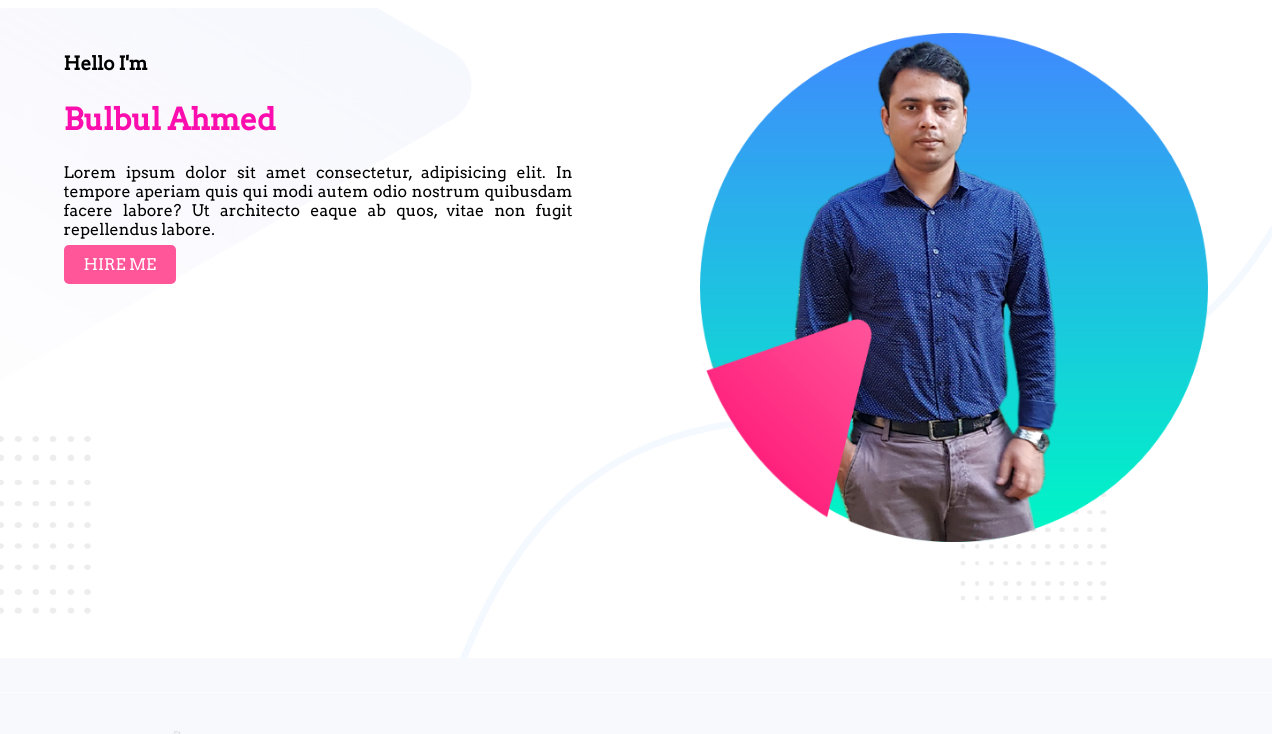
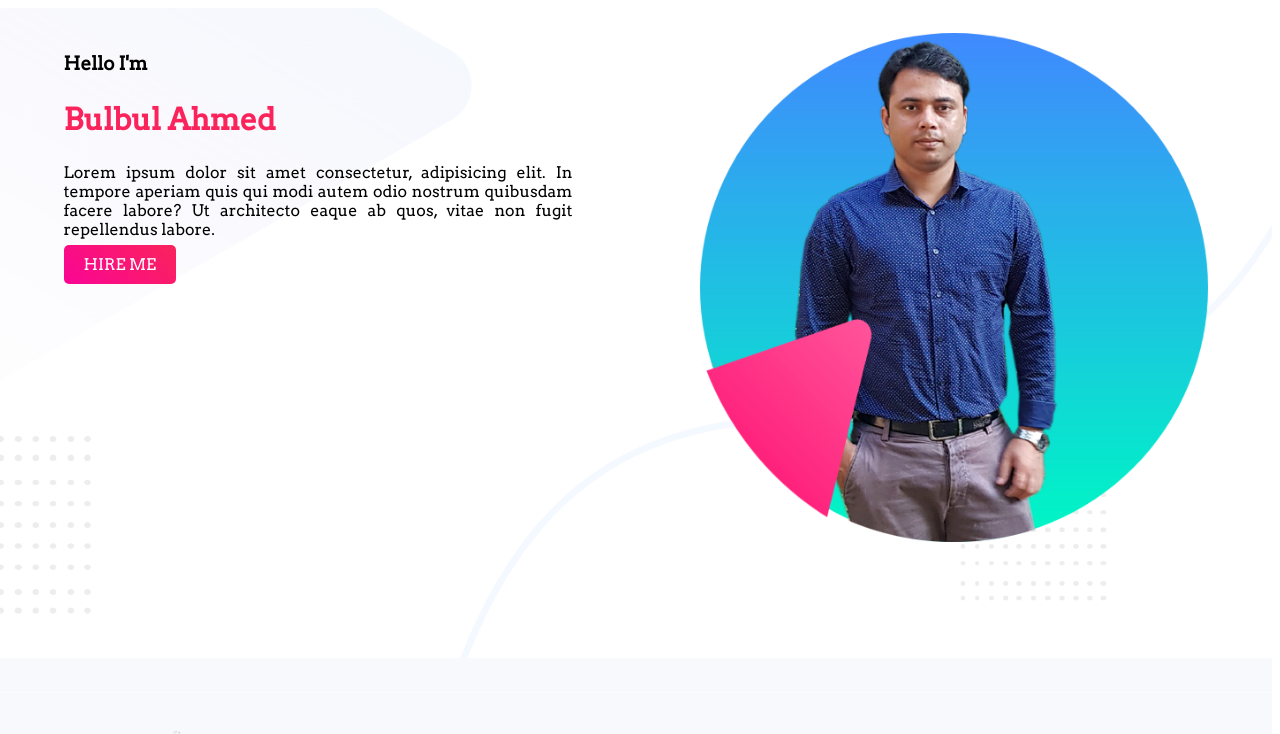
Before and after one commit to bulbul13072/personal-website, a plain HTML site: page index.html in a window 1280 px wide. Shown: the top 734 px of the page. Drawn offline with Linux system fonts and the light colour scheme.

Commit message:
color corrected

```diff
--- a/style.css
+++ b/style.css
@@ -1,6 +1,6 @@
 h1
 {
-    color:#fc0dad;
+    color: #fa235c;
     font-size: 30px;
 }
 body {
@@ -16,7 +16,7 @@ body {
 }
 .links {
         text-decoration: none;
-        background-color: #ff5599;
+        background-image: linear-gradient(45deg,  #fa0594, #fa235c);
         padding: 10px 20px;
         border-radius: 5px;
         color: white;
```
